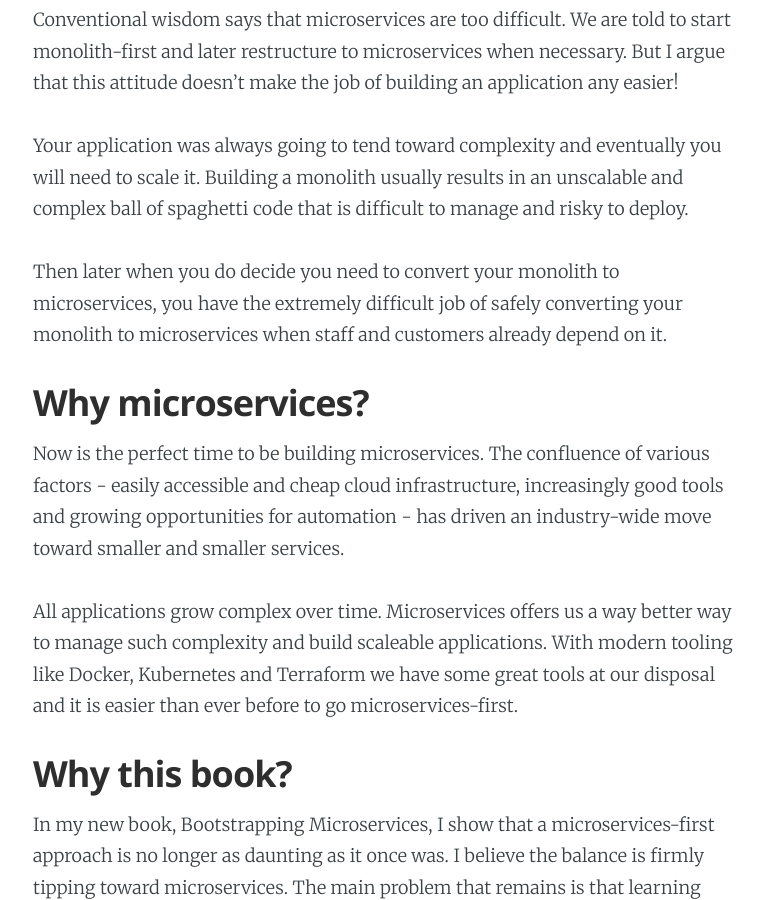
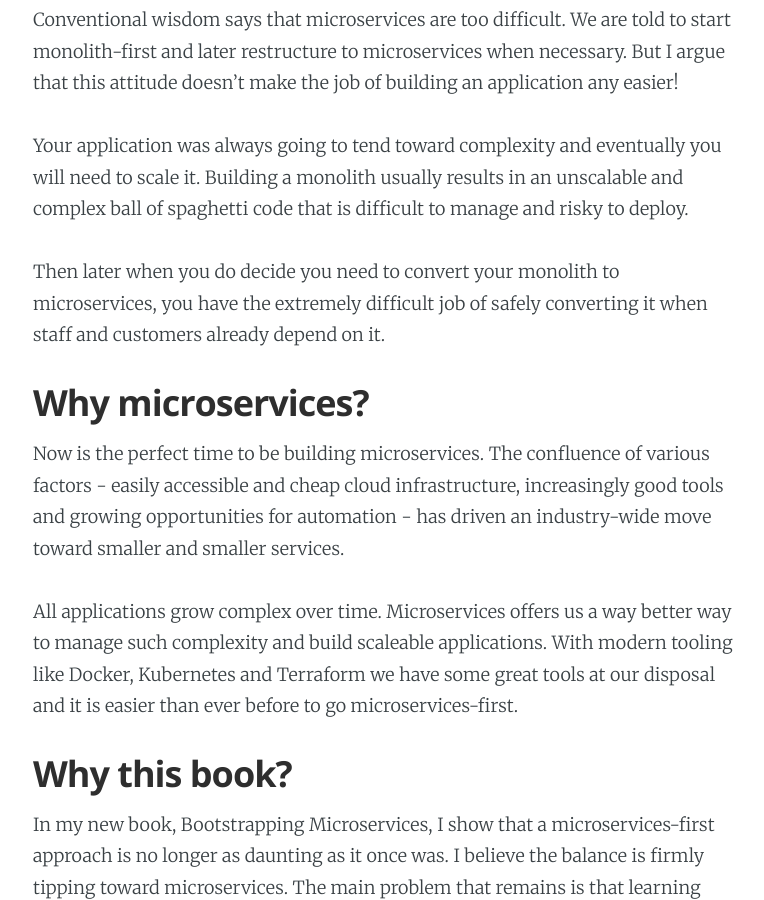
Before and after one commit to ashleydavis/the-data-wrangler-blog, a Jekyll site: the page built from _posts/2019-08-12-bootstrapping-microservices.markdown, in a window 1280 px wide and 900 px high, scrolled down 2621 px. Shown: the whole window, without its empty margins (252-1016 px from the left). Built offline with Jekyll 4.4.1, drawn with Linux system fonts in a browser that asks for light colours; comment, search, counter and statistics services are not loaded.

Commit message:
Updated text.

```diff
--- a/_posts/2019-08-12-bootstrapping-microservices.markdown
+++ b/_posts/2019-08-12-bootstrapping-microservices.markdown
@@ -28,7 +28,7 @@ Conventional wisdom says that microservices are too difficult. We are told to st
 
 Your application was always going to tend toward complexity and eventually you will need to scale it. Building a monolith usually results in an unscalable and complex ball of spaghetti code that is difficult to manage and risky to deploy.
 
-Then later when you do decide you need to convert your monolith to microservices, you have the extremely difficult job of safely converting your monolith to microservices when staff and customers already depend on it.
+Then later when you do decide you need to convert your monolith to microservices, you have the extremely difficult job of safely converting it when staff and customers already depend on it.
 
 ## Why microservices?
 
```
